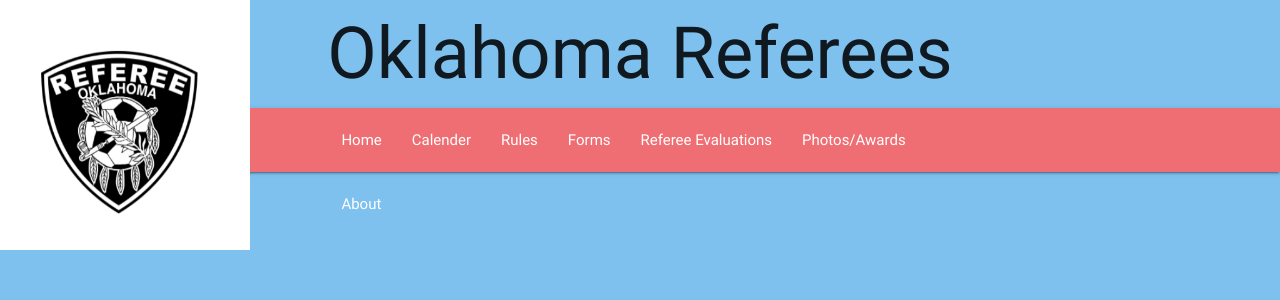
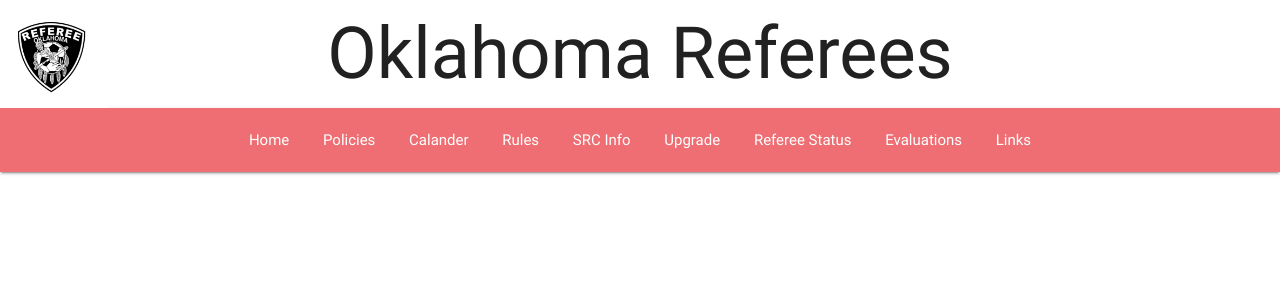
Before and after one commit to wadegb12/OKReferees, a PHP site: page / in a window 1280 px wide. Shown: the top 300 px of the page. Run offline with PHP 8.4, Linux system fonts and the light colour scheme; some libraries are stand-ins or nearby versions.

Commit message:
default website

```diff
--- /dev/null
+++ b/CSS/Utilities.css
@@ -0,0 +1,4 @@
+
+.title {
+
+}
--- a/CSS/default.css
+++ b/CSS/default.css
@@ -1,15 +1,13 @@
-body {background-color: #7ec0ee;}
 
-#navBar.nav ul {
-   list-style: none;
-   text-align: center;
+nav.nav-center ul {
+    text-align: center;
 }
-
-#navBar.nav ul li {
-   display: inline-block;
-   word-wrap: normal;
-   word-break: normal;
-
+nav.nav-center ul li {
+    display: inline;
+    float: none;
+}
+nav.nav-center ul li a {
+  display: inline-block;
 }
 
 .OKReferees {
@@ -24,3 +22,16 @@
   height: 250px;
   width: 250px;
 }
+
+.logoSize {
+  height:108px;
+  width: 108px;
+}
+
+.grayBackground {
+  background-color: #f2f2ef;
+}
+
+.linePadding {
+  padding:10px;
+}
--- /dev/null
+++ b/JS/default.js
@@ -0,0 +1 @@
+$(".rulesDropdown").dropdown();
--- a/Pages/About.php
+++ /dev/null
@@ -1 +0,0 @@
-<?php include 'Pages/Default.php'; ?>
--- a/Pages/Default.php
+++ b/Pages/Default.php
@@ -1,22 +1,30 @@
+
 <!DOCTYPE html>
   <html>
     <head>
       <link href="https://fonts.googleapis.com/icon?family=Material+Icons" rel="stylesheet">
-      <link type="text/css" rel="stylesheet" href="materialize/css/materialize.min.css"  media="screen,projection"/>
-      <link type="text/css" rel="stylesheet" href="CSS/default.css">
-      <meta name="viewport" content="width=device-width, initial-scale=1.0"/>
+      <link type="text/css" rel="stylesheet" href="/../materialize/css/materialize.min.css"  media="screen,projection"/>
+      <link type="text/css" rel="stylesheet" href="/../CSS/default.css">
     </head>
 
     <body>
-      <?php include 'Pages/Header.php'; ?>
-      <?php include 'Pages/NavBar.php'; ?>
+
+      <div class="hide-on-med-and-down">
+        <?php include 'Header.php'; ?>
+        <?php include 'NavBar.php'; ?>
+      </div>
+
+      <div class="hide-on-large-only">
+          Please enlarge the screen.
+      </div>
 
     </body>
 
     <footer>
       <div>
         <script type="text/javascript" src="https://code.jquery.com/jquery-3.2.1.min.js"></script>
-        <script type="text/javascript" src="materialize/js/materialize.min.js"></script>
+        <script type="text/javascript" src="/../materialize/js/materialize.min.js"></script>
+        <script type="text/javascript" src="/../JS/default.js"></script>
       <div>
     </footer>
   </html>
--- a/Pages/Header.php
+++ b/Pages/Header.php
@@ -1,10 +1,3 @@
-<div >
-
-  <div class="OKReferees "> Oklahoma Referees </div>
-
-
-
-</div>
+<img class="logo logoSize" src="/../Photos/Logo.png">
+<div class="OKReferees "> Oklahoma Referees </div>
 <div style="clear:both;"></div>
-
-<img class="logo" src="Photos/Logo.png">
--- a/Pages/NavBar.php
+++ b/Pages/NavBar.php
@@ -1,15 +1,24 @@
-<nav class="hide-on-med-and-down #000080">
- <div class="container center">
-   <div class="container">
+<nav class="#000080 nav-center z-depth-1">
+  <div class="container">
+
+    <ul id="rulesDropdown" class="dropdown-content">
+      <li><a href="ComingSoon.php">SRPL</a></li>
+      <li><a href="ComingSoon.php">OPL/OCL</a></li>
+      <li><a href="ComingSoon.php">OPC</a></li>
+      <li><a href="ComingSoon.php">ECNL</a></li>
+      <li><a href="ComingSoon.php">Rec\Small Sided</a></li>
+    </ul>
      <ul id="navBar">
-       <li><a >Home</a></li>
-       <li><a >Calender</a></li>
-       <li><a >Rules</a></li>
-       <li><a >Forms</a></li>
-       <li><a >Referee Evaluations</a></li>
-       <li><a >Photos/Awards</a></li>
-       <li><a href="Pages/About.php">About</a></li>
+        <li><a href="ComingSoon.php">Home</a></li>
+        <li><a href="ComingSoon.php">Policies</a></li>
+        <li><a href="ComingSoon.php">Calander</a></li>
+        <li><a class="dropdown-button" data-coverTrigger="false" data-activates="rulesDropdown" data-hover="true" >Rules</a></li>
+        <li><a href="ComingSoon.php">SRC Info</a></li>
+        <li><a href="ComingSoon.php">Upgrade</a></li>
+        <li><a href="ComingSoon.php">Referee Status</a></li>
+        <li><a href="ComingSoon.php">Evaluations</a></li>
+        <li><a href="ComingSoon.php">Links</a></li>
      </ul>
-   </div>
- </div>
+
+  </div>
 </nav>
--- /dev/null
+++ b/Pages/index.php
@@ -0,0 +1 @@
+<?php include '_Home.php'; ?>
```
Also changed, not shown: Pages/ComingSoon.php (added, +7 -0 lines), Pages/_Home.php (added, +7 -0 lines), _Links.php (added, +13 -0 lines), _SRCInfo.php (added, +46 -0 lines), menu.txt (added, +56 -0 lines), Photos/DarronKillman.JPG (added), Photos/JimBrittain.JPG (added), Photos/LarryMorgan.png (added), Photos/NateHopkins.PNG (added), Photos/RichardBrook.JPG (added), Photos/RonPoulsen.jpg (added).
